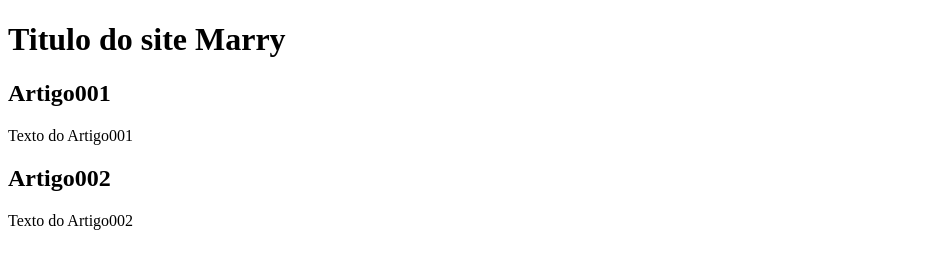
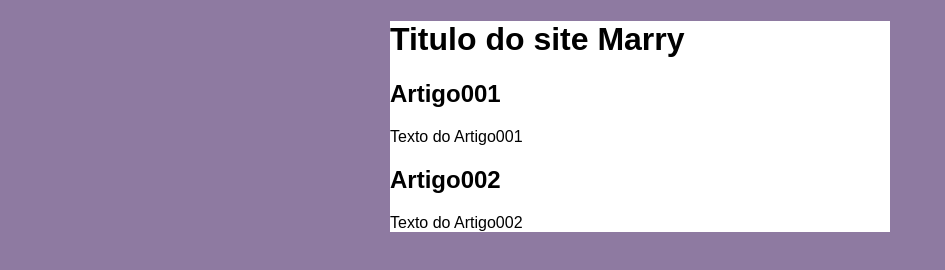
Before and after one commit to LuPessoa/Projetosite, a plain HTML site: page index.html in a window 1280 px wide. Shown: the whole page, without its empty margins (0-945 px from the left). Drawn offline with Linux system fonts and the light colour scheme.

Commit message:
iniciei O design

```diff
--- /dev/null
+++ b/estilos/style.css
@@ -0,0 +1,14 @@
+*{
+    font-family: Arial, Helvetica, sans-serif;
+    font: size 16px;
+}
+body{
+    background-color: rgb(142, 122, 161);
+}
+main{
+    background-color: white;
+    width:500px;
+    margin: auto;
+    padding:10px
+    box-shadow: 3px 3px 5px rgb(126, 99, 99);
+}
--- a/index.html
+++ b/index.html
@@ -4,6 +4,7 @@
     <meta charset="UTF-8">
     <meta name="viewport" content="width=device-width, initial-scale=1.0">
     <title>Titulo do site</title>
+    <link rel="stylesheet" href="estilos/style.css">
 </head>
 <body>
     <main>
```
